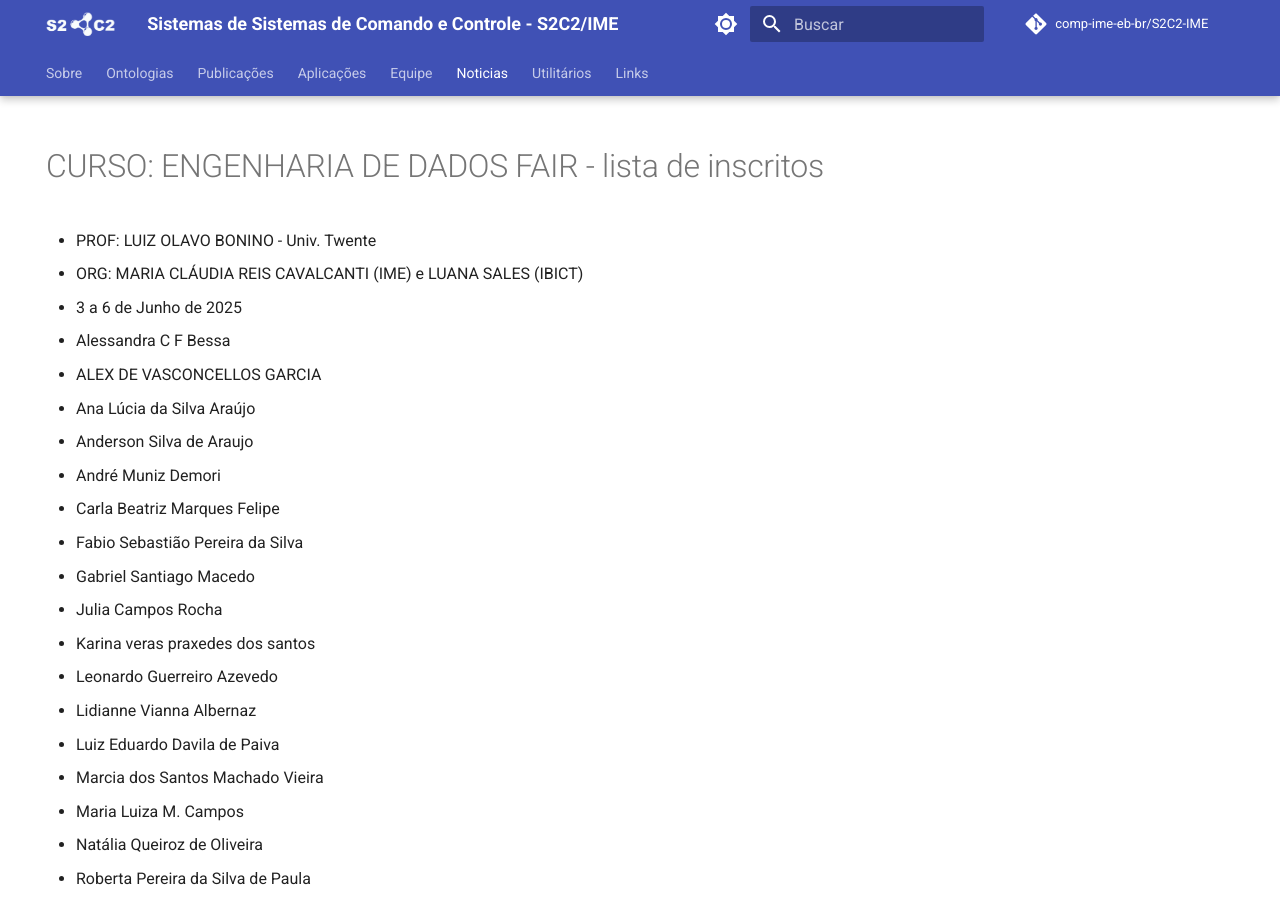
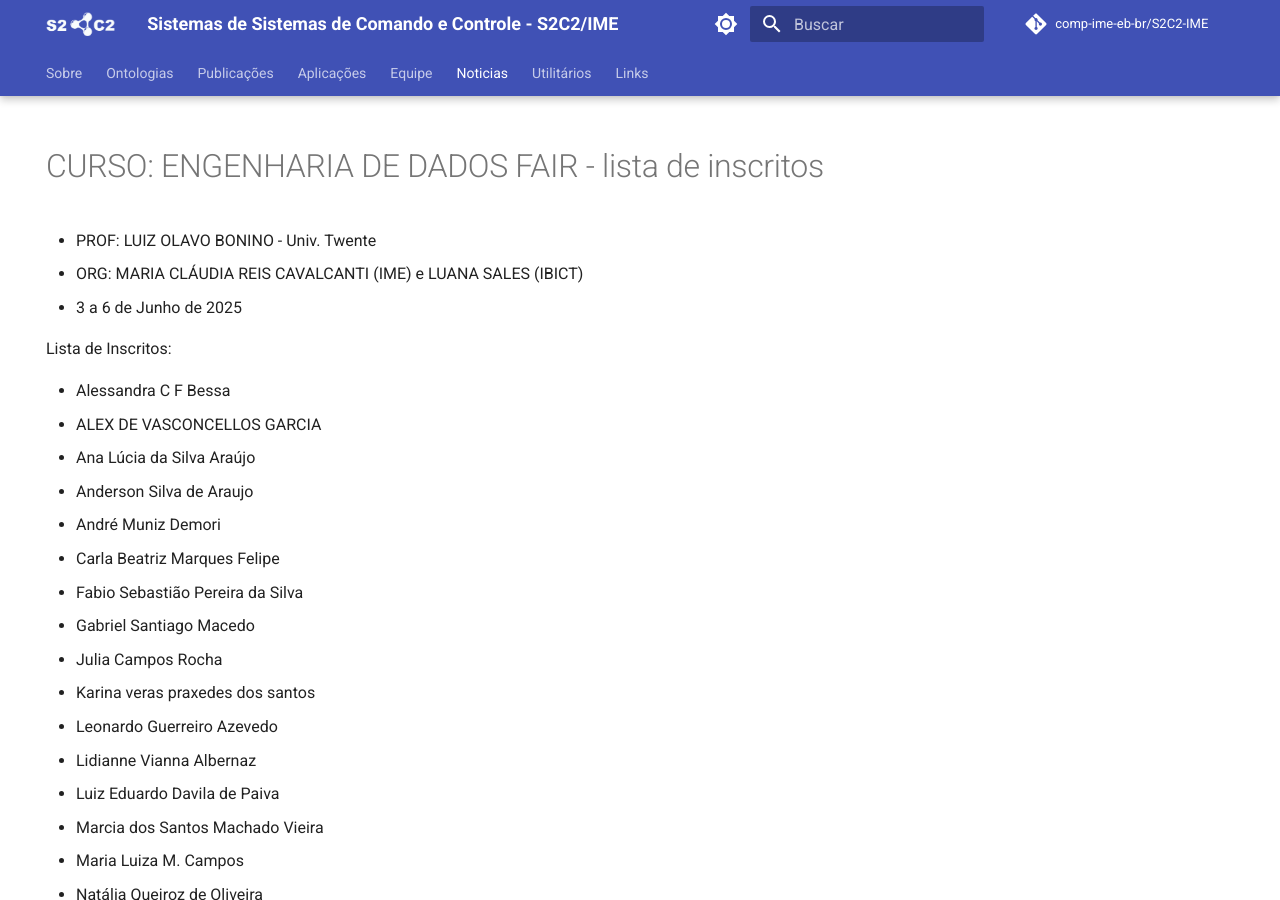
Before and after one commit to comp-ime-eb-br/S2C2-IME, an MkDocs documentation site: the page built from docs/noticia.md, in a window 1280 px wide and 900 px high. Built offline with MkDocs 1.6.1 and Material for MkDocs 9.7.7, drawn with Linux system fonts in a browser that asks for light colours; comment, search, counter and statistics services are not loaded.

Commit message:
Update noticia.md lista de inscritos do curso Eng Dados ajuste

```diff
--- a/docs/noticia.md
+++ b/docs/noticia.md
@@ -7,6 +7,8 @@ hide:
 - PROF: LUIZ OLAVO BONINO - Univ. Twente
 - ORG: MARIA CLÁUDIA REIS CAVALCANTI (IME) e LUANA SALES (IBICT)
 - 3 a 6 de Junho de 2025
+
+Lista de Inscritos:
 
 - Alessandra C F Bessa
 - ALEX DE VASCONCELLOS GARCIA
```
